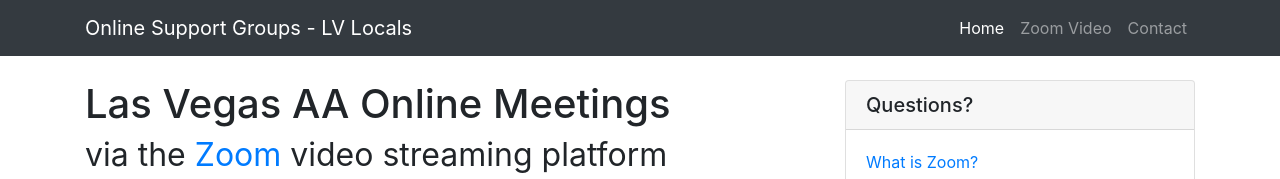
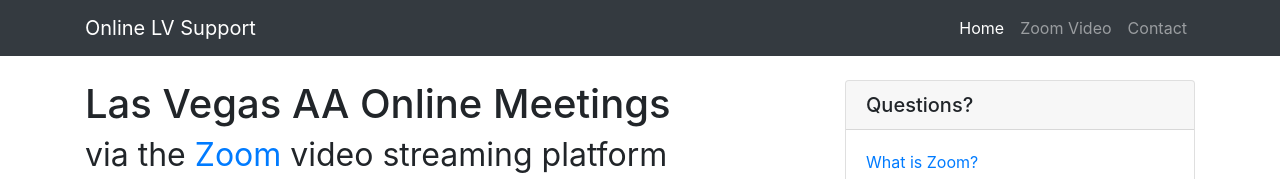
Before and after one commit to lasvegaslocals/meetings, a website: page index.html in a window 1280 px wide. Shown: the top 179 px of the page. Drawn offline with Linux system fonts and the light colour scheme.

Commit message:
Update index.html

```diff
--- a/index.html
+++ b/index.html
@@ -23,7 +23,7 @@
   <!-- Navigation -->
   <nav class="navbar navbar-expand-lg navbar-dark bg-dark fixed-top">
     <div class="container">
-      <a class="navbar-brand" href="#">Online Support Groups - LV Locals</a>
+      <a class="navbar-brand" href="#">Online LV Support</a>
       <button class="navbar-toggler" type="button" data-toggle="collapse" data-target="#navbarResponsive" aria-controls="navbarResponsive" aria-expanded="false" aria-label="Toggle navigation">
         <span class="navbar-toggler-icon"></span>
       </button>
```
